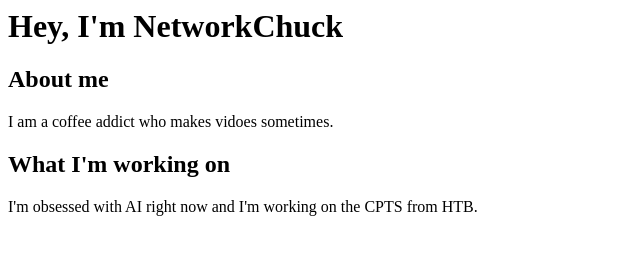
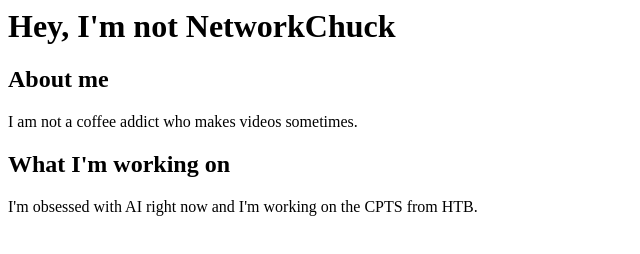
Before and after one commit to craft211/NerdHL.com, a plain HTML site: page index.html in a window 1280 px wide. Shown: the whole page, without its empty margins (0-640 px from the left). Drawn offline with Linux system fonts and the light colour scheme.

Commit message:
Update index.html

```diff
--- a/index.html
+++ b/index.html
@@ -1,12 +1,12 @@
 
 <html>
     <h1>
-        Hey, I'm NetworkChuck
+        Hey, I'm not NetworkChuck
     </h1>
     <body>
         <h2>About me</h2>
         <p>
-            I am a coffee addict who makes vidoes sometimes.
+            I am not a coffee addict who makes videos sometimes.
         </p>
         <h2>What I'm working on</h2>
         <p>
```
